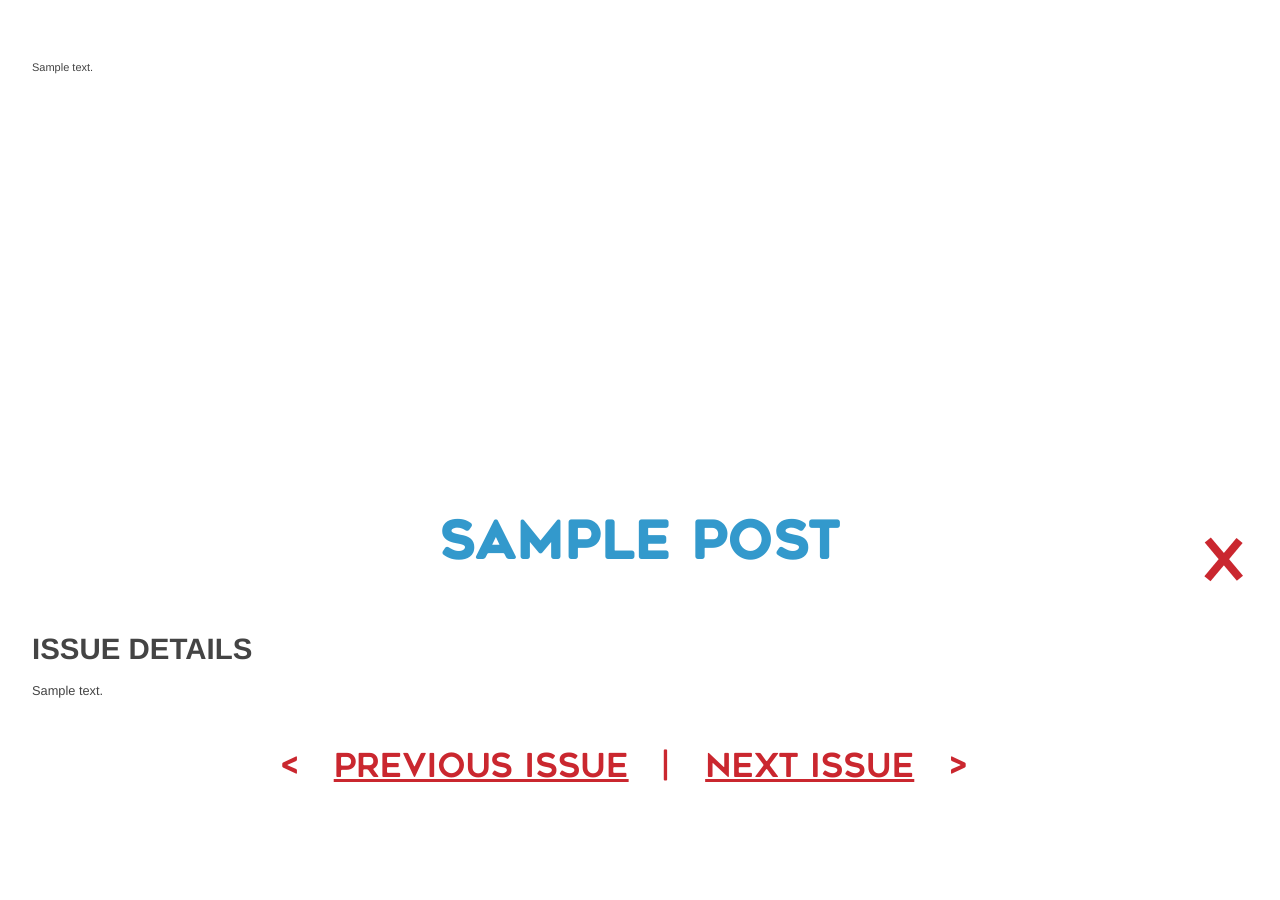
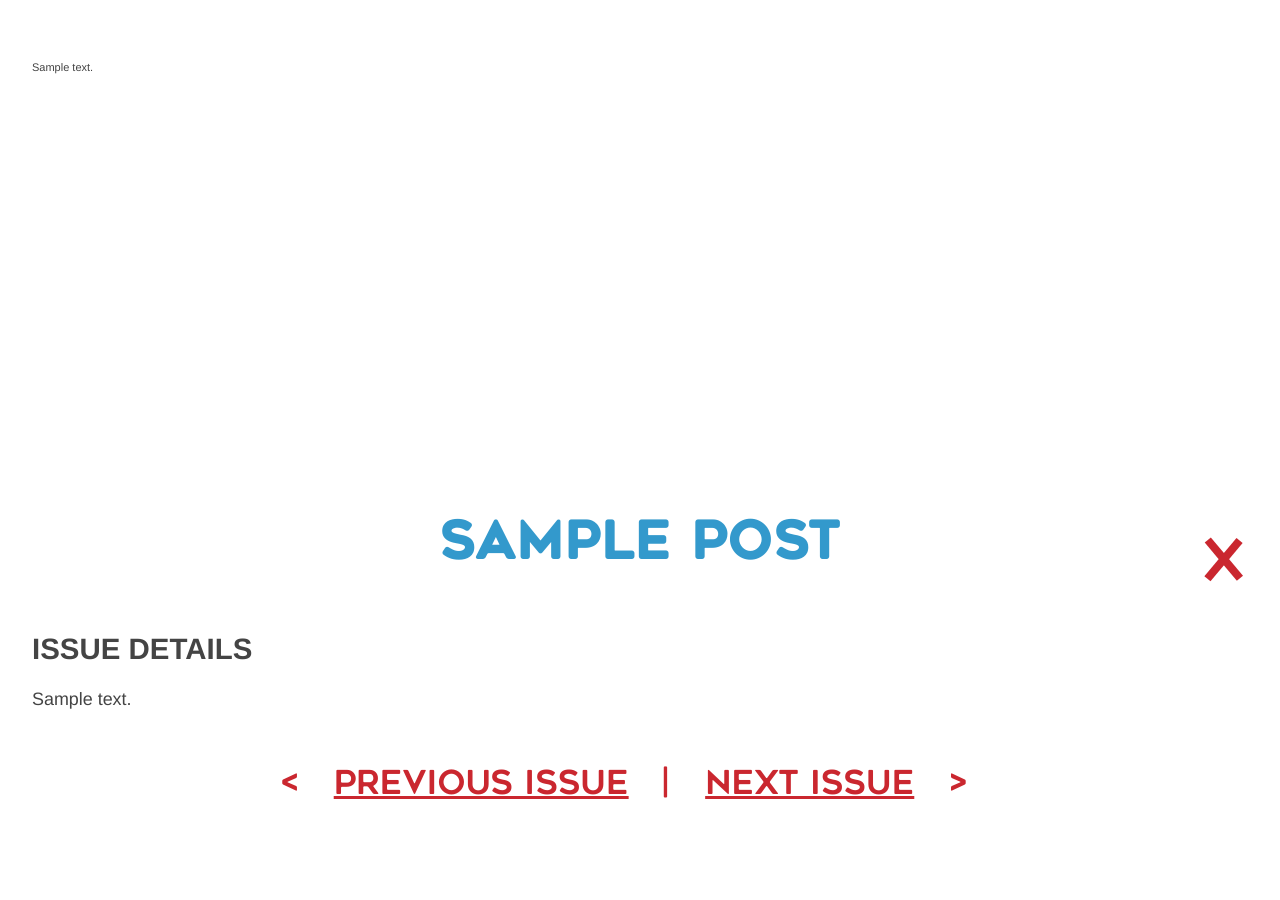
Before and after one commit to teiajamese/wdcep, a WordPress theme: template page.php in a window 1280 px wide. Shown: the part 3762-4662 px from the top of the page. Run offline with PHP 8.4 and a stand-in for WordPress, Linux system fonts and the light colour scheme; the site name, menu and one post (Sample post) are stand-ins, and other content is empty; some libraries are stand-ins or nearby versions.

Commit message:
style updates

```diff
--- a/css/style.css
+++ b/css/style.css
@@ -178,13 +178,13 @@ section#events .events h3 {
 .frm_style_formidable-style.with_frm_style input[type=search],
 .frm_style_formidable-style.with_frm_style select {
   background-color: #ebebeb;
-  font-size: 1vw;
+  font-size: 1.4vw;
   padding: 20px;
   font-family: OpenSans_Light;
 }
 .frm_style_formidable-style.with_frm_style label.frm_primary_label,
 .frm_style_formidable-style.with_frm_style.frm_login_form label {
-  font-size: 1.3vw;
+  font-size: 1.4vw;
   text-transform: uppercase;
   font-family: Geometos;
   font-weight: 200;
@@ -232,7 +232,7 @@ section#events .events h3 {
 }
 .form-container .form-overlay p {
   color: #fff;
-  font-size: 1vw;
+  font-size: 1.4vw;
   font-family: OpenSans_Light;
   text-align: center;
   padding: 0px 10px;
@@ -246,7 +246,7 @@ section#events .events h3 {
   margin-top: 56px;
 }
 .form-single .wrapper .issue-details p {
-  font-size: 1vw;
+  font-size: 1.4vw;
   padding-right: 43px;
 }
 .form-single .wrapper .issue-details h3 {
--- a/less/formidable.less
+++ b/less/formidable.less
@@ -1,13 +1,13 @@
 @import 'fonts.less';
 .frm_style_formidable-style.with_frm_style input[type=text], .frm_style_formidable-style.with_frm_style input[type=password], .frm_style_formidable-style.with_frm_style input[type=email], .frm_style_formidable-style.with_frm_style input[type=number], .frm_style_formidable-style.with_frm_style input[type=url], .frm_style_formidable-style.with_frm_style input[type=tel], .frm_style_formidable-style.with_frm_style input[type=file], .frm_style_formidable-style.with_frm_style input[type=search], .frm_style_formidable-style.with_frm_style select{
 	background-color: #ebebeb;
-	font-size: 1vw;
+	font-size: 1.4vw;
     padding: 20px;
     font-family: @OpenSans_Light;
 
 }
 .frm_style_formidable-style.with_frm_style label.frm_primary_label, .frm_style_formidable-style.with_frm_style.frm_login_form label{
-	font-size: 1.3vw;
+	font-size: 1.4vw;
 	text-transform: uppercase;
 	font-family: @Geometos;
 	font-weight: 200;
--- a/less/forms.less
+++ b/less/forms.less
@@ -20,7 +20,7 @@
 	    }
 	    p{
 	    	color: @white;
-	    	font-size: 1vw;
+	    	font-size: 1.4vw;
 	    	font-family: @OpenSans_Light;
 	    	text-align: center;
 	    	padding: 0px 10px;
@@ -36,7 +36,7 @@
 	    	float: left;
 	    	margin-top: 56px;
 	    	p{
-				font-size: 1vw;
+				font-size: 1.4vw;
 	    		padding-right: 43px;
 	    	}
 	    	h3{
```
